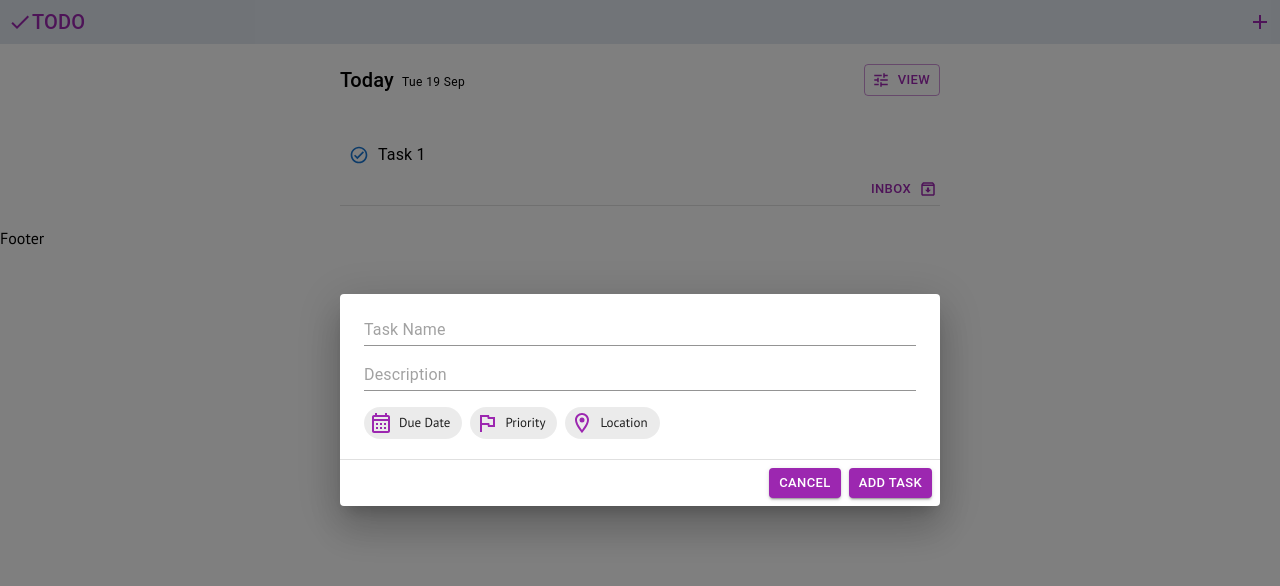
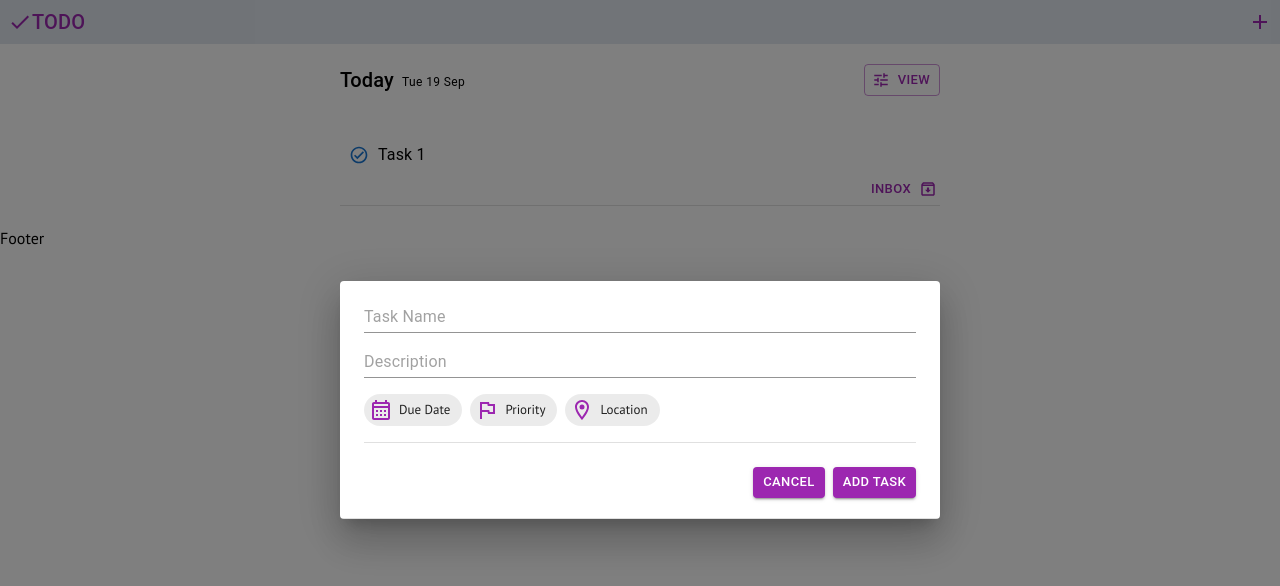
Before and after one commit to svshyam91/react-todo, a React (Vite) app: page / in a window 1280 px wide. Both pictures are taken after a click on the button 1260 px from the left and 22 px from the top of the page. Shown: the top 586 px of the page. Built offline with nearby package versions, Linux system fonts and the light colour scheme.

Commit message:
Added handling of add task

```diff
--- a/src/App.tsx
+++ b/src/App.tsx
@@ -3,11 +3,14 @@ import Header from "./components/Header";
 import Content from "./components/Content";
 
 import { useState } from "react";
+import { SnackbarProvider } from "./context/SnackbarContext";
+import CustomSnackbar from "./components/CustomSnackbar";
 
 function App() {
     const [openAddTaskModal, setOpenAddTaskModal] = useState(false);
 
     return (
+        <SnackbarProvider>
             <Grid container>
                 <Grid container>
                     <Header setOpenAddTaskModal={setOpenAddTaskModal} />
@@ -19,7 +22,9 @@ function App() {
                     />
                 </Grid>
                 <Grid container>Footer</Grid>
+                <CustomSnackbar />
             </Grid>
+        </SnackbarProvider>
     );
 }
 
--- a/src/components/AddTask/AddTaskActions.tsx
+++ /dev/null
@@ -1,30 +0,0 @@
-import { Grid, Button } from "@mui/material";
-
-interface AddTaskActionsProps {
-    closeAddTaskModalHandler: () => void;
-}
-
-const AddTaskActions = (props: AddTaskActionsProps) => {
-    return (
-        <Grid container justifyContent={"flex-end"} spacing={1}>
-            <Grid item>
-                <Button
-                    variant="contained"
-                    size="small"
-                    className="mx-3"
-                    color="secondary"
-                    onClick={props.closeAddTaskModalHandler}
-                >
-                    Cancel
-                </Button>
-            </Grid>
-            <Grid item>
-                <Button variant="contained" size="small" color="secondary">
-                    Add Task
-                </Button>
-            </Grid>
-        </Grid>
-    );
-};
-
-export default AddTaskActions;
--- a/src/components/AddTask/AddTaskForm.tsx
+++ b/src/components/AddTask/AddTaskForm.tsx
@@ -1,14 +1,65 @@
-import { Grid, TextField, Chip } from "@mui/material";
+import { Grid, TextField, Chip, Button, Divider } from "@mui/material";
+import { useRef } from "react";
+
 import CalendarMonthOutlinedIcon from "@mui/icons-material/CalendarMonthOutlined";
 import FlagOutlinedIcon from "@mui/icons-material/FlagOutlined";
 import LocationOnOutlinedIcon from "@mui/icons-material/LocationOnOutlined";
+import { useSnackbar } from "../../context/SnackbarContext";
 
-const AddTaskForm = () => {
+interface IAddTaskFormProps {
+    closeAddTaskModalHandler: React.Dispatch<React.SetStateAction<boolean>>;
+}
+
+interface ITaskData {
+    id: `${string}-${string}-${string}-${string}-${string}`;
+    name: string;
+    description?: string;
+}
+
+const AddTaskForm = (props: IAddTaskFormProps) => {
+    const taskNameInputRef = useRef<HTMLInputElement | null>(null);
+    const taskDescriptionInputRef = useRef<HTMLInputElement | null>(null);
+    const { openSnackbar } = useSnackbar();
+
+    const addTaskHandler = () => {
+        const taskName = taskNameInputRef.current?.value;
+        const taskDescription = taskDescriptionInputRef.current?.value;
+        if (!taskName) {
+            console.error(
+                "Unable to save task as task name is empty/undefined"
+            );
+            return;
+        }
+        saveTaskToLocalStorage("tasks", {
+            id: crypto.randomUUID(),
+            name: taskName,
+            description: taskDescription,
+        });
+        openSnackbar("Task Saved Successfully", "success");
+    };
+
+    const saveTaskToLocalStorage = (key: string, newTask: ITaskData) => {
+        try {
+            /* Retrieve existing data from local storage */
+            const existingTasksJSON = localStorage.getItem(key);
+
+            const existingTasks = existingTasksJSON
+                ? JSON.parse(existingTasksJSON)
+                : [];
+            existingTasks.push(newTask);
+
+            /* Save tasks to local storage */
+            localStorage.setItem(key, JSON.stringify(existingTasks));
+        } catch (error: any) {}
+    };
+
     return (
-        <Grid container direction={"column"} spacing={2}>
+        <Grid container>
+            <Grid container direction={"column"} spacing={2} mb={2}>
                 <Grid container item>
                     <Grid item xs>
                         <TextField
+                            inputRef={taskNameInputRef}
                             variant="standard"
                             fullWidth
                             hiddenLabel
@@ -20,6 +71,7 @@ const AddTaskForm = () => {
                 <Grid container item>
                     <Grid item xs>
                         <TextField
+                            inputRef={taskDescriptionInputRef}
                             variant="standard"
                             fullWidth
                             hiddenLabel
@@ -68,6 +120,33 @@ const AddTaskForm = () => {
                     </Grid>
                 </Grid>
             </Grid>
+            <Grid container item>
+                <Divider className="w-full" />
+            </Grid>
+            <Grid container justifyContent={"flex-end"} spacing={1} mt={2}>
+                <Grid item>
+                    <Button
+                        variant="contained"
+                        size="small"
+                        className="mx-3"
+                        color="secondary"
+                        onClick={() => props.closeAddTaskModalHandler(false)}
+                    >
+                        Cancel
+                    </Button>
+                </Grid>
+                <Grid item>
+                    <Button
+                        variant="contained"
+                        size="small"
+                        color="secondary"
+                        onClick={addTaskHandler}
+                    >
+                        Add Task
+                    </Button>
+                </Grid>
+            </Grid>
+        </Grid>
     );
 };
 
--- a/src/components/AddTask/AddTaskModal.tsx
+++ b/src/components/AddTask/AddTaskModal.tsx
@@ -1,12 +1,5 @@
-import {
-    Dialog,
-    DialogActions,
-    DialogContent,
-    Grid,
-    Divider,
-} from "@mui/material";
+import { Dialog, DialogContent, Grid, Divider } from "@mui/material";
 import AddTaskForm from "./AddTaskForm";
-import AddTaskActions from "./AddTaskActions";
 
 interface AddTaskModalProps {
     setOpenAddTaskModal: React.Dispatch<React.SetStateAction<boolean>>;
@@ -27,14 +20,11 @@ const AddTaskModal = (props: AddTaskModalProps) => {
                     onClose={closeAddTaskModalHandler}
                 >
                     <DialogContent>
-                        <AddTaskForm />
+                        <AddTaskForm
+                            closeAddTaskModalHandler={closeAddTaskModalHandler}
+                        />
                     </DialogContent>
                     <Divider />
-                    <DialogActions>
-                        <AddTaskActions
-                            closeAddTaskModalHandler={closeAddTaskModalHandler}
-                        />
-                    </DialogActions>
                 </Dialog>
             </Grid>
         </Grid>
--- /dev/null
+++ b/src/components/CustomSnackbar.tsx
@@ -0,0 +1,27 @@
+import { Snackbar, Slide, SlideProps, Alert } from "@mui/material";
+
+import { useSnackbar } from "../context/SnackbarContext";
+
+type TransitionProps = Omit<SlideProps, "direction">;
+
+function TransitionLeft(props: TransitionProps) {
+    return <Slide {...props} direction="right" />;
+}
+
+const CustomSnackbar = () => {
+    const { open, message, severity, closeSnackbar } = useSnackbar();
+
+    return (
+        <Snackbar
+            open={open}
+            autoHideDuration={5000}
+            onClose={closeSnackbar}
+            TransitionComponent={TransitionLeft}
+            key={TransitionLeft ? TransitionLeft.name : ""}
+        >
+            <Alert severity={severity}>{message}</Alert>
+        </Snackbar>
+    );
+};
+
+export default CustomSnackbar;
--- /dev/null
+++ b/src/context/SnackbarContext.tsx
@@ -0,0 +1,63 @@
+import { ReactNode, createContext, useContext, useState } from "react";
+
+type SnackbarSeverityType = "error" | "warning" | "success" | "info";
+
+interface SnackbarStateType {
+    open: boolean;
+    message: string;
+    severity: SnackbarSeverityType;
+}
+
+interface SnackbarContextType extends SnackbarStateType {
+    openSnackbar: (message: string, severity: SnackbarSeverityType) => void;
+    closeSnackbar: () => void;
+}
+
+const initialSnackbarState: SnackbarStateType = {
+    open: false,
+    message: "",
+    severity: "info",
+};
+
+const SnackbarContext = createContext<SnackbarContextType>({
+    ...initialSnackbarState,
+    closeSnackbar: () => {},
+    openSnackbar: () => {},
+});
+
+export function SnackbarProvider({ children }: { children: ReactNode }) {
+    const [snackbarState, setSnackbarState] =
+        useState<SnackbarStateType>(initialSnackbarState);
+
+    const openSnackbar = (message: string, severity: SnackbarSeverityType) => {
+        setSnackbarState({
+            open: true,
+            message: message,
+            severity: severity,
+        });
+    };
+
+    const closeSnackbar = () => {
+        setSnackbarState({
+            open: false,
+            message: "",
+            severity: "info",
+        });
+    };
+
+    const value: SnackbarContextType = {
+        ...snackbarState,
+        openSnackbar,
+        closeSnackbar,
+    };
+
+    return (
+        <SnackbarContext.Provider value={value}>
+            {children}
+        </SnackbarContext.Provider>
+    );
+}
+
+export function useSnackbar() {
+    return useContext(SnackbarContext);
+}
```
Lines whose indentation alone changed are shown as unchanged.
